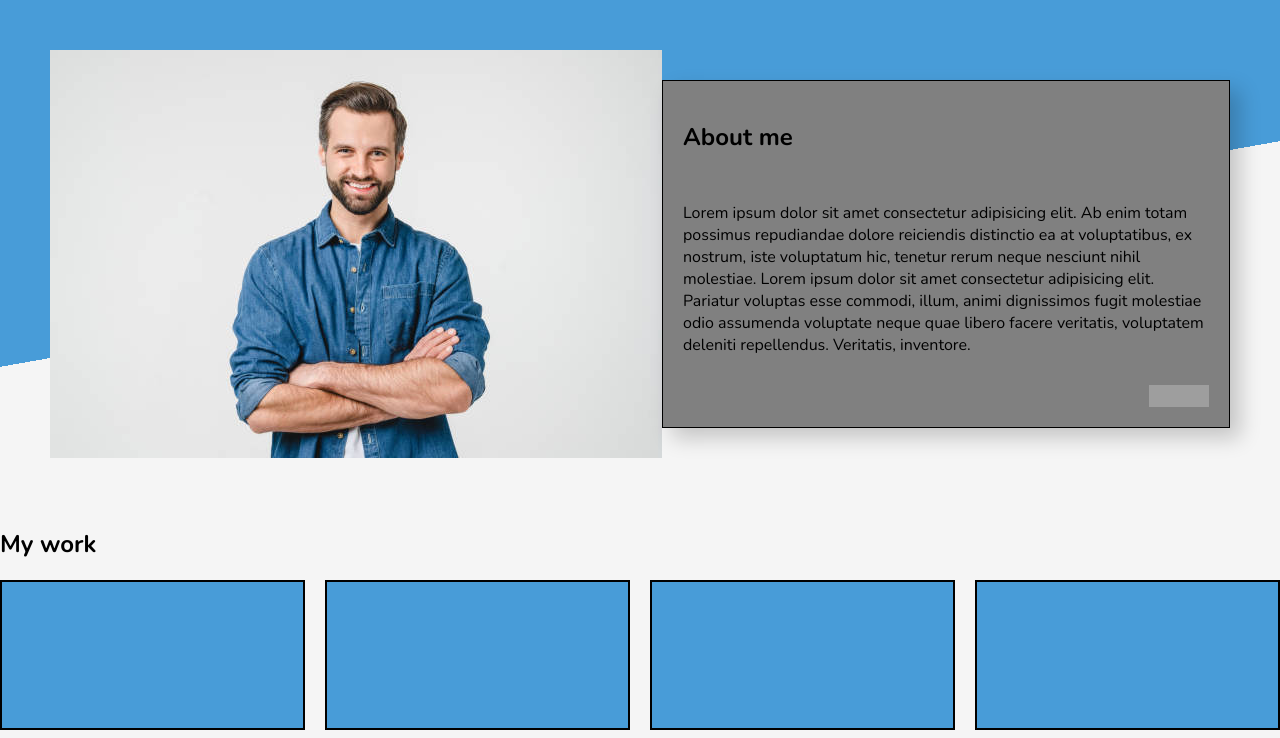
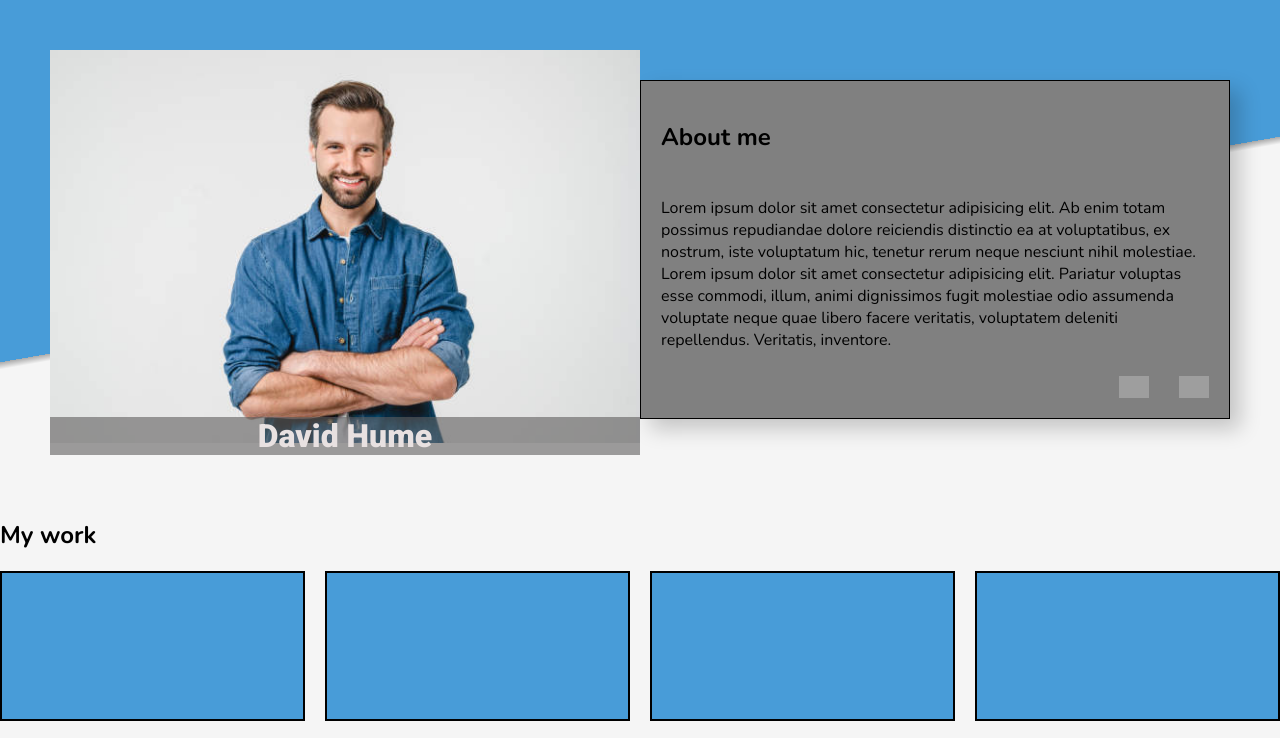
Before and after one commit to FishShalami/top-homepage, a website built with webpack: page src/index.html in a window 1280 px wide. Shown: the top 738 px of the page. Built offline with nearby package versions, Linux system fonts and the light colour scheme; grey boxes are pictures that could not be loaded.

Commit message:
header style for desktop good

```diff
--- a/src/index.html
+++ b/src/index.html
@@ -10,7 +10,11 @@
 <body>
   <header>
     <div class="header-content">
-      <img src="assets/istockphoto-1388648617-612x612.jpg" alt="" />
+
+      <div class="profile-image">
+        <img src="assets/istockphoto-1388648617-612x612.jpg" alt="" />
+        <h2>David Hume</h2>
+      </div>
       <div class="about-card">
         <h2>About me</h2>
         <p>Lorem ipsum dolor sit amet consectetur
--- a/src/styles.css
+++ b/src/styles.css
@@ -12,19 +12,47 @@ body {
 }
 
 header {
-  background: linear-gradient(-10deg, transparent 50%, #489cd8 50%);
+  background: linear-gradient(-10deg, transparent 50%, #489cd8 50%),
+    /* Shadow layer */
+      linear-gradient(-10deg, transparent 49%, rgba(0, 0, 0, 0.3) 50%);
 }
 
 .header-content {
   display: flex;
+  flex-wrap: wrap;
   justify-content: space-between;
   padding: 50px;
 }
 
+.profile-image {
+  flex: 50%;
+  position: relative;
+}
+
+.profile-image > img {
+  min-width: 300px;
+  width: 100%;
+  height: auto;
+}
+
+.profile-image > h2 {
+  font-family: "Roboto";
+  font-size: 2rem;
+  position: absolute;
+  top: 90%;
+  left: 50%;
+  transform: translate(-50%, -50%);
+  background-color: rgb(95, 94, 94, 0.6);
+  color: rgb(232, 225, 225);
+  width: 100%;
+  text-align: center;
+}
+
 .about-card {
+  flex: 50%;
   margin: 30px 0;
   display: flex;
-  min-width: 250px;
+  min-width: 300px;
   flex-direction: column;
   justify-content: space-between;
   background-color: grey;
@@ -35,12 +63,12 @@ header {
 
 .about-card > .social-badges {
   align-self: flex-end;
+  gap: 30px;
 }
 .cards {
   display: grid;
   grid-template-columns: repeat(auto-fit, minmax(300px, 1fr));
   gap: 20px;
-  /* place-items: center; */
   justify-content: center;
 }
 
```
